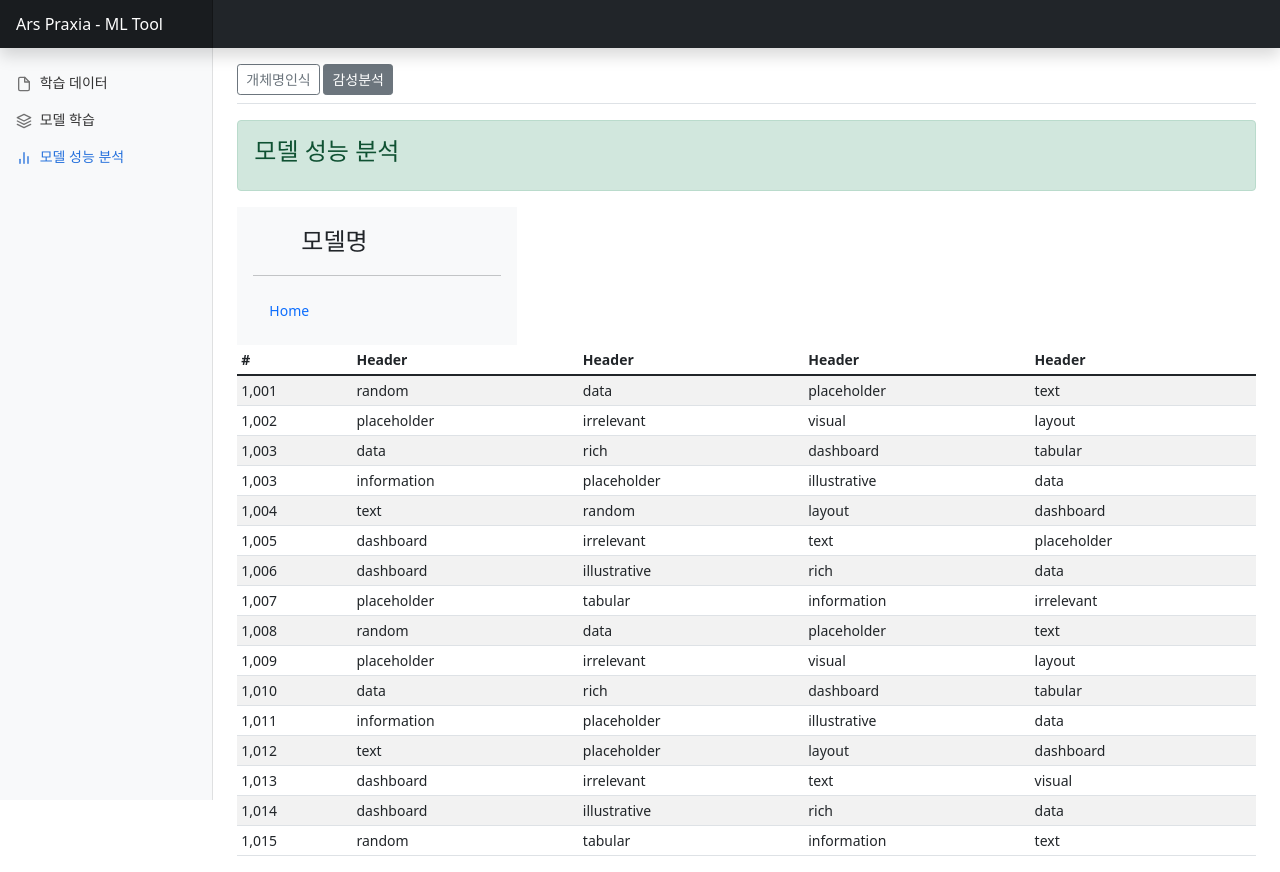
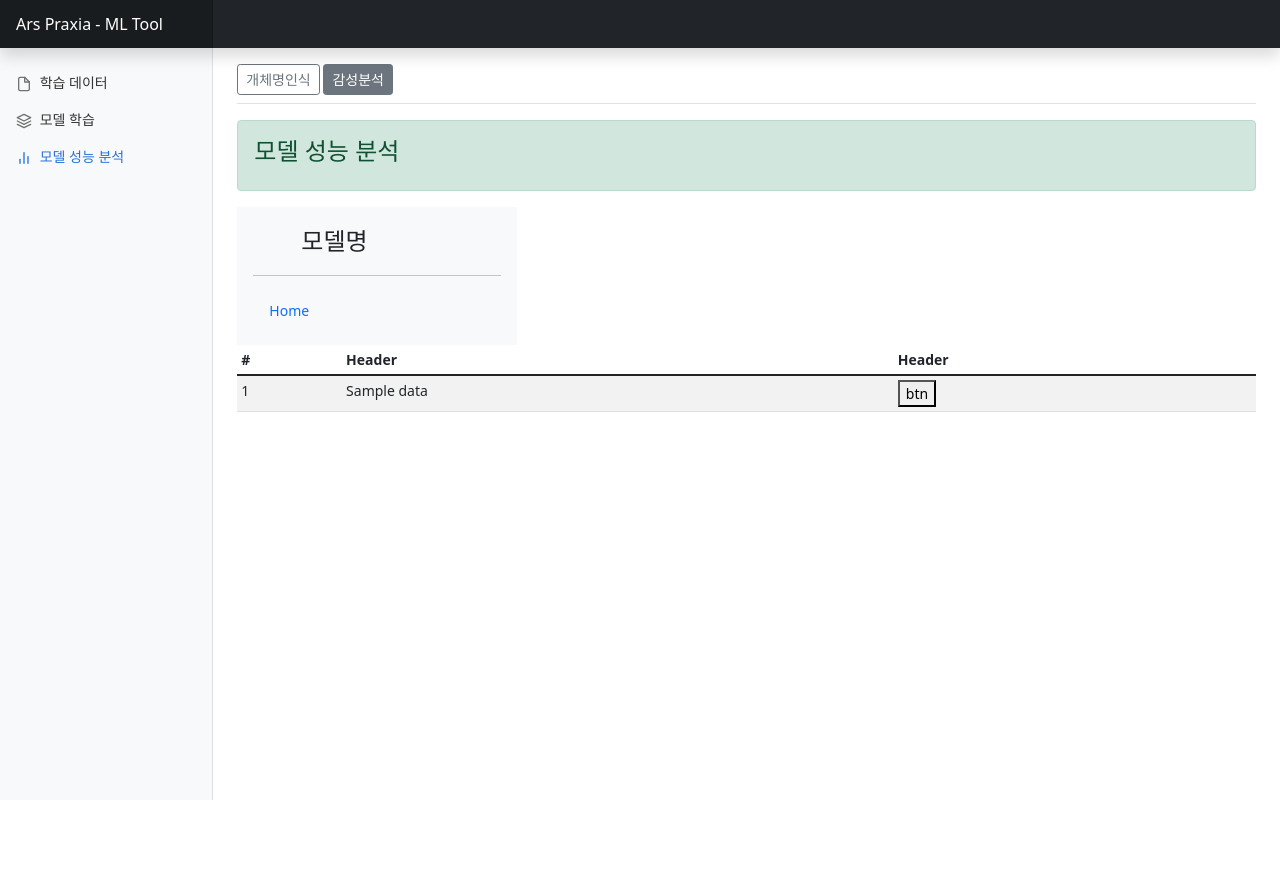
Before and after one commit to skku-arspraxia/arspraxia, a Django app: template myapp/templates/model_analyze.html in a window 1280 px wide. After the commit the page ends 800 px from the top, so only its background shows below. Run offline with Django 4.2, Linux system fonts and the light colour scheme; the template is opened without the code that fills it: most values are stand-ins (such as "Sample title", 1, 10 or a date in 2020); some libraries are stand-ins or nearby versions.

Commit message:
model_analyze

```diff
--- a/myapp/templates/header.html
+++ b/myapp/templates/header.html
@@ -37,6 +37,7 @@
                 <main class="col-md-9 ms-sm-auto col-lg-10 px-md-4">
                     <div class="d-flex justify-content-between flex-wrap flex-md-nowrap align-items-center pt-3 pb-2 mb-3 border-bottom">
                         <div class="btn-toolbar mb-2 mb-md-0">
+
                             <div class="btn-group me-2">
                                 <form action="." method="GET" class="taskform">
                                     <input type="hidden" id="task" name="task" class="task" value=""/>
--- a/myapp/templates/model_analyze.html
+++ b/myapp/templates/model_analyze.html
@@ -27,123 +27,135 @@
               <th scope="col">#</th>
               <th scope="col">Header</th>
               <th scope="col">Header</th>
-              <th scope="col">Header</th>
-              <th scope="col">Header</th>
             </tr>
           </thead>
           <tbody>
-            <tr>
-              <td>1,001</td>
-              <td>random</td>
-              <td>data</td>
-              <td>placeholder</td>
-              <td>text</td>
-            </tr>
-            <tr>
-              <td>1,002</td>
-              <td>placeholder</td>
-              <td>irrelevant</td>
-              <td>visual</td>
-              <td>layout</td>
-            </tr>
-            <tr>
-              <td>1,003</td>
-              <td>data</td>
-              <td>rich</td>
-              <td>dashboard</td>
-              <td>tabular</td>
-            </tr>
-            <tr>
-              <td>1,003</td>
-              <td>information</td>
-              <td>placeholder</td>
-              <td>illustrative</td>
-              <td>data</td>
-            </tr>
-            <tr>
-              <td>1,004</td>
-              <td>text</td>
-              <td>random</td>
-              <td>layout</td>
-              <td>dashboard</td>
-            </tr>
-            <tr>
-              <td>1,005</td>
-              <td>dashboard</td>
-              <td>irrelevant</td>
-              <td>text</td>
-              <td>placeholder</td>
-            </tr>
-            <tr>
-              <td>1,006</td>
-              <td>dashboard</td>
-              <td>illustrative</td>
-              <td>rich</td>
-              <td>data</td>
-            </tr>
-            <tr>
-              <td>1,007</td>
-              <td>placeholder</td>
-              <td>tabular</td>
-              <td>information</td>
-              <td>irrelevant</td>
-            </tr>
-            <tr>
-              <td>1,008</td>
-              <td>random</td>
-              <td>data</td>
-              <td>placeholder</td>
-              <td>text</td>
-            </tr>
-            <tr>
-              <td>1,009</td>
-              <td>placeholder</td>
-              <td>irrelevant</td>
-              <td>visual</td>
-              <td>layout</td>
-            </tr>
-            <tr>
-              <td>1,010</td>
-              <td>data</td>
-              <td>rich</td>
-              <td>dashboard</td>
-              <td>tabular</td>
-            </tr>
-            <tr>
-              <td>1,011</td>
-              <td>information</td>
-              <td>placeholder</td>
-              <td>illustrative</td>
-              <td>data</td>
-            </tr>
-            <tr>
-              <td>1,012</td>
-              <td>text</td>
-              <td>placeholder</td>
-              <td>layout</td>
-              <td>dashboard</td>
-            </tr>
-            <tr>
-              <td>1,013</td>
-              <td>dashboard</td>
-              <td>irrelevant</td>
-              <td>text</td>
-              <td>visual</td>
-            </tr>
-            <tr>
-              <td>1,014</td>
-              <td>dashboard</td>
-              <td>illustrative</td>
-              <td>rich</td>
-              <td>data</td>
-            </tr>
-            <tr>
-              <td>1,015</td>
-              <td>random</td>
-              <td>tabular</td>
-              <td>information</td>
-              <td>text</td>
-            </tr>
+          {% for data in table_data %}
+          <tr>
+            <td>
+              {{ forloop.counter }}
+            </td>
+            <td>
+              {{ data.model_name }}
+            </td>
+            <td>
+              <button>btn</button>
+            </td>
+
+          </tr>
+          {% endfor %}
+<!--            <tr>-->
+<!--              <td>1,001</td>-->
+<!--              <td>random</td>-->
+<!--              <td>data</td>-->
+<!--              <td>placeholder</td>-->
+<!--              <td>text</td>-->
+<!--            </tr>-->
+<!--            <tr>-->
+<!--              <td>1,002</td>-->
+<!--              <td>placeholder</td>-->
+<!--              <td>irrelevant</td>-->
+<!--              <td>visual</td>-->
+<!--              <td>layout</td>-->
+<!--            </tr>-->
+<!--            <tr>-->
+<!--              <td>1,003</td>-->
+<!--              <td>data</td>-->
+<!--              <td>rich</td>-->
+<!--              <td>dashboard</td>-->
+<!--              <td>tabular</td>-->
+<!--            </tr>-->
+<!--            <tr>-->
+<!--              <td>1,003</td>-->
+<!--              <td>information</td>-->
+<!--              <td>placeholder</td>-->
+<!--              <td>illustrative</td>-->
+<!--              <td>data</td>-->
+<!--            </tr>-->
+<!--            <tr>-->
+<!--              <td>1,004</td>-->
+<!--              <td>text</td>-->
+<!--              <td>random</td>-->
+<!--              <td>layout</td>-->
+<!--              <td>dashboard</td>-->
+<!--            </tr>-->
+<!--            <tr>-->
+<!--              <td>1,005</td>-->
+<!--              <td>dashboard</td>-->
+<!--              <td>irrelevant</td>-->
+<!--              <td>text</td>-->
+<!--              <td>placeholder</td>-->
+<!--            </tr>-->
+<!--            <tr>-->
+<!--              <td>1,006</td>-->
+<!--              <td>dashboard</td>-->
+<!--              <td>illustrative</td>-->
+<!--              <td>rich</td>-->
+<!--              <td>data</td>-->
+<!--            </tr>-->
+<!--            <tr>-->
+<!--              <td>1,007</td>-->
+<!--              <td>placeholder</td>-->
+<!--              <td>tabular</td>-->
+<!--              <td>information</td>-->
+<!--              <td>irrelevant</td>-->
+<!--            </tr>-->
+<!--            <tr>-->
+<!--              <td>1,008</td>-->
+<!--              <td>random</td>-->
+<!--              <td>data</td>-->
+<!--              <td>placeholder</td>-->
+<!--              <td>text</td>-->
+<!--            </tr>-->
+<!--            <tr>-->
+<!--              <td>1,009</td>-->
+<!--              <td>placeholder</td>-->
+<!--              <td>irrelevant</td>-->
+<!--              <td>visual</td>-->
+<!--              <td>layout</td>-->
+<!--            </tr>-->
+<!--            <tr>-->
+<!--              <td>1,010</td>-->
+<!--              <td>data</td>-->
+<!--              <td>rich</td>-->
+<!--              <td>dashboard</td>-->
+<!--              <td>tabular</td>-->
+<!--            </tr>-->
+<!--            <tr>-->
+<!--              <td>1,011</td>-->
+<!--              <td>information</td>-->
+<!--              <td>placeholder</td>-->
+<!--              <td>illustrative</td>-->
+<!--              <td>data</td>-->
+<!--            </tr>-->
+<!--            <tr>-->
+<!--              <td>1,012</td>-->
+<!--              <td>text</td>-->
+<!--              <td>placeholder</td>-->
+<!--              <td>layout</td>-->
+<!--              <td>dashboard</td>-->
+<!--            </tr>-->
+<!--            <tr>-->
+<!--              <td>1,013</td>-->
+<!--              <td>dashboard</td>-->
+<!--              <td>irrelevant</td>-->
+<!--              <td>text</td>-->
+<!--              <td>visual</td>-->
+<!--            </tr>-->
+<!--            <tr>-->
+<!--              <td>1,014</td>-->
+<!--              <td>dashboard</td>-->
+<!--              <td>illustrative</td>-->
+<!--              <td>rich</td>-->
+<!--              <td>data</td>-->
+<!--            </tr>-->
+<!--            <tr>-->
+<!--              <td>1,015</td>-->
+<!--              <td>random</td>-->
+<!--              <td>tabular</td>-->
+<!--              <td>information</td>-->
+<!--              <td>text</td>-->
+<!--            </tr>-->
           </tbody>
         </table>
       </div>
--- a/myapp/views.py
+++ b/myapp/views.py
@@ -128,14 +128,18 @@ def model_train(request):
         return render(request, 'model_train.html', context)
 
 
-
+from .models import NLP_models
+# def model_analyze(request, model_type):
 def model_analyze(request):
         if logincheck(request):
                 return redirect('/login/')
 
+        # print(model_type)
+
         context = {
                 "task" : request.GET["task"]
         }
+        context['table_data'] = NLP_models.objects.filter(model_task=request.GET["task"])
 
         return render(request, 'model_analyze.html', context)
 
--- a/project/urls.py
+++ b/project/urls.py
@@ -7,7 +7,8 @@ urlpatterns = [
     path('login/', views.login),
     path('data/', views.data),
     path('model/train/', views.model_train),
-    path('model/analyze/', views.model_analyze),
+    # path('model/analyze/<model_type>', views.model_analyze, name='analyze'),
+    path('model/analyze/', views.model_analyze, name='analyze'),
     path('about/', views.about, name='about'),
     path('target/', views.target, name='target'),
 ]
```
Also changed, not shown: myapp/models.py (+18 -0 lines), myapp/migrations/0001_initial.py (added), myapp/migrations/0002_initial.py (added), myapp/migrations/__init__.py (added), myapp/templates/footer.html (line endings or trailing spaces).
